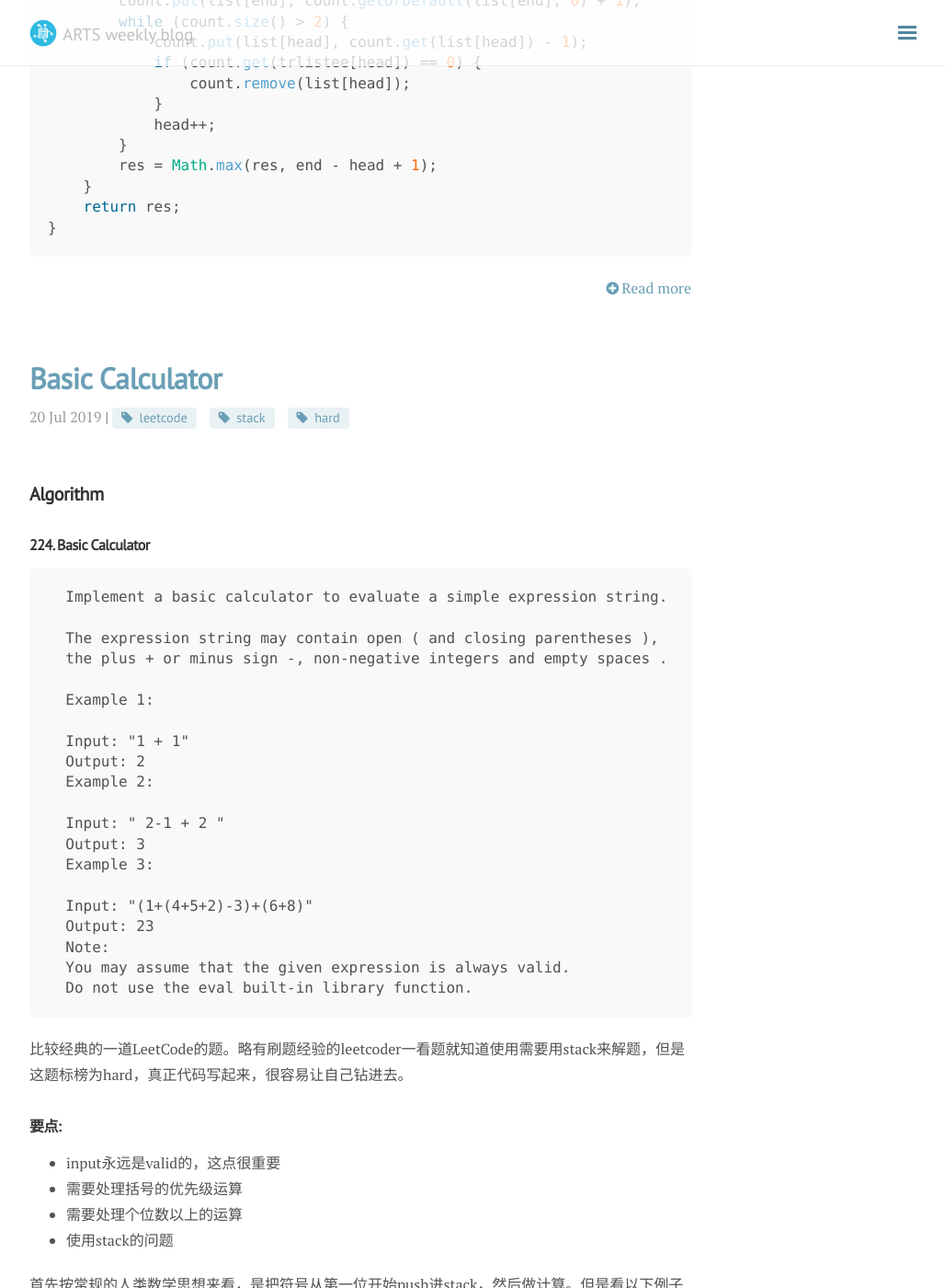
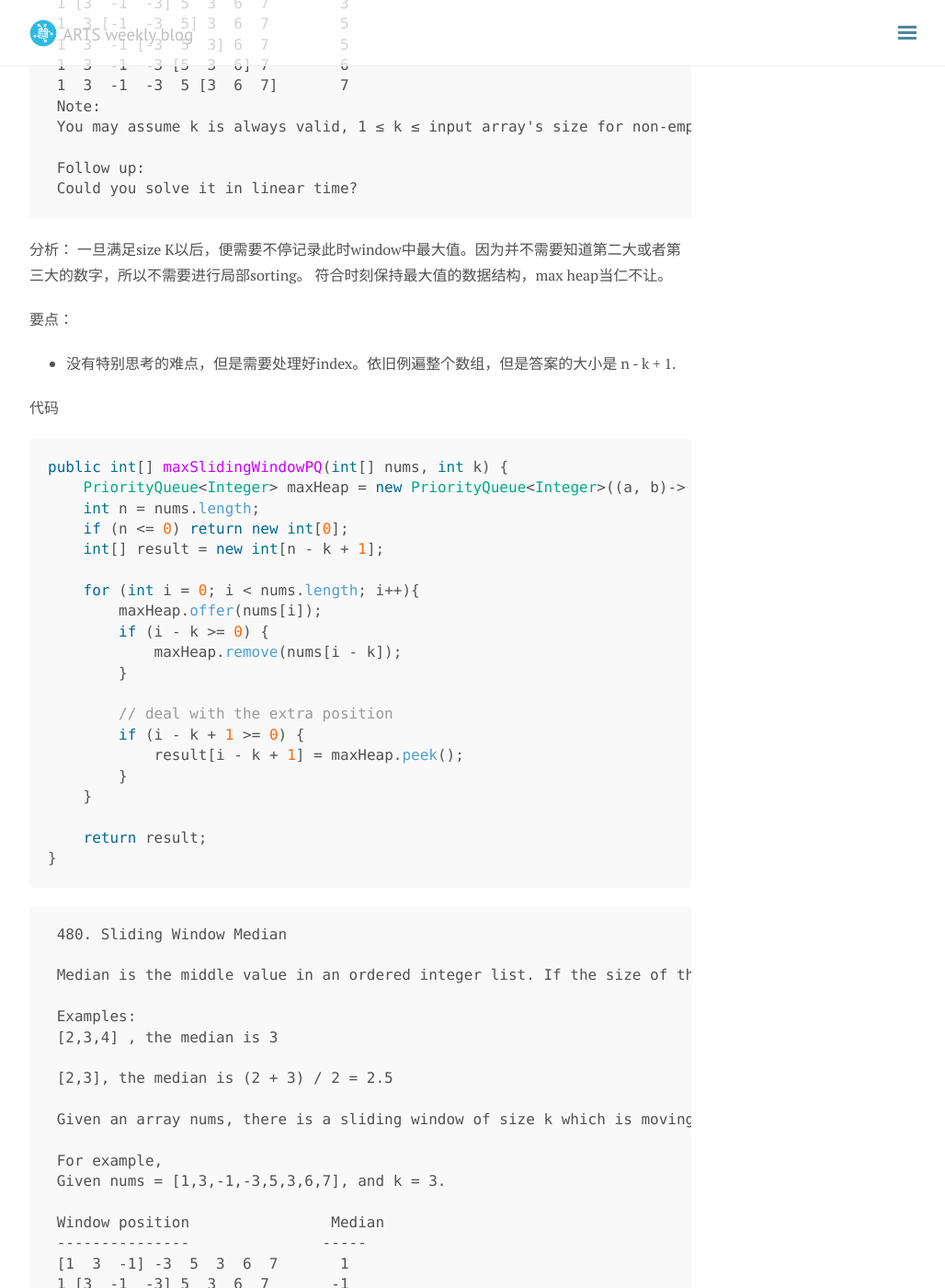
Before and after one commit to YiYeHuang/arts-tech-blog, a Jekyll site: the page built from blog/index.html, in a window 1280 px wide and 1400 px high, scrolled down 4031 px. Shown: the whole window at 92% size, without its empty margins (248-1276 px from the left). Built offline with Jekyll 4.4.1, drawn with Linux system fonts in a browser that asks for light colours; nearby versions of some CDN libraries; the list of posts is cut into pages by our own code; some of the changed text lies outside the part shown.

Commit message:
update new post

````diff
--- /dev/null
+++ b/_posts/2020-08-21-algo-sliding-questions2.md
@@ -0,0 +1,232 @@
+---
+layout: post
+title:  "Dynamic sliding questions - part 2"
+date:   2019-08-21 15:59:53 -0700
+categories: algorithm
+tag: [leetcode, priority queue, slidingWindow, hard]
+---
+
+[Continue from part 1:](/algorithm/2019/08/18/sliding-questions1)
+## Algorithm
+
+Max heap和Min heap解体系列（土味名：大顶堆，小顶堆）
+max heap与 min heap的构成使用了heap sort, 进推出推的速度都能达到O(logN)适用面非常广
+第K大，第K小，第K频繁，第K近, 第K XXX, Merge K list都可以使用。
+
+本篇博客主要分析heap在sliding题中的应用。
+
+```test
+ 239. Sliding Window Maximum
+
+ Given an array nums, there is a sliding window of size k which is moving from the very left of the array to the very right. You can only see the k numbers in the window. Each time the sliding window moves right by one position. Return the max sliding window.
+
+ Example:
+
+ Input: nums = [1,3,-1,-3,5,3,6,7], and k = 3
+ Output: [3,3,5,5,6,7]
+ Explanation:
+
+ Window position                Max
+ ---------------               -----
+ [1  3  -1] -3  5  3  6  7       3
+ 1 [3  -1  -3] 5  3  6  7        3
+ 1  3 [-1  -3  5] 3  6  7        5
+ 1  3  -1 [-3  5  3] 6  7        5
+ 1  3  -1  -3 [5  3  6] 7        6
+ 1  3  -1  -3  5 [3  6  7]       7
+ Note:
+ You may assume k is always valid, 1 ≤ k ≤ input array's size for non-empty array.
+
+ Follow up:
+ Could you solve it in linear time?
+ ```
+
+分析：
+一旦满足size K以后，便需要不停记录此时window中最大值。因为并不需要知道第二大或者第三大的数字，所以不需要进行局部sorting。
+符合时刻保持最大值的数据结构，max heap当仁不让。
+
+要点：
+- 没有特别思考的难点，但是需要处理好index。依旧例遍整个数组，但是答案的大小是 n - k + 1.
+
+代码
+```java
+public int[] maxSlidingWindowPQ(int[] nums, int k) {
+    PriorityQueue<Integer> maxHeap = new PriorityQueue<Integer>((a, b)-> b - a);
+    int n = nums.length;
+    if (n <= 0) return new int[0];
+    int[] result = new int[n - k + 1];
+
+    for (int i = 0; i < nums.length; i++){
+        maxHeap.offer(nums[i]);
+        if (i - k >= 0) {
+            maxHeap.remove(nums[i - k]);
+        }
+
+        // deal with the extra position
+        if (i - k + 1 >= 0) {
+            result[i - k + 1] = maxHeap.peek();
+        }
+    }
+
+    return result;
+}
+```
+
+```text
+ 480. Sliding Window Median
+
+ Median is the middle value in an ordered integer list. If the size of the list is even, there is no middle value. So the median is the mean of the two middle value.
+
+ Examples:
+ [2,3,4] , the median is 3
+
+ [2,3], the median is (2 + 3) / 2 = 2.5
+
+ Given an array nums, there is a sliding window of size k which is moving from the very left of the array to the very right. You can only see the k numbers in the window. Each time the sliding window moves right by one position. Your job is to output the median array for each window in the original array.
+
+ For example,
+ Given nums = [1,3,-1,-3,5,3,6,7], and k = 3.
+
+ Window position                Median
+ ---------------               -----
+ [1  3  -1] -3  5  3  6  7       1
+ 1 [3  -1  -3] 5  3  6  7       -1
+ 1  3 [-1  -3  5] 3  6  7       -1
+ 1  3  -1 [-3  5  3] 6  7       3
+ 1  3  -1  -3 [5  3  6] 7       5
+ 1  3  -1  -3  5 [3  6  7]      6
+ Therefore, return the median sliding window as [1,-1,-1,3,5,6].
+
+ Note:
+ You may assume k is always valid, ie: k is always smaller than input array's size for non-empty array.
+```
+
+找median难度上了一整个台阶，map不好用，max heap也不好用。
+
+分析：
+- max heap 保持最大值在最顶
+- min heap 保持最小值在最顶
+- 找median需要数列保持sorted状态，如果是单数数列取中间，偶数数列中间两个值
+
+如果能保持max heap和min heap的大小相差最大为一，那么就完全符合以上条件。
+单数：max heap or min heap pop
+偶数：(mean heap pop + min heap pop) / 2
+
+主要设计：
+
+```java
+
+// length always n/2
+private PriorityQueue<Integer> minHeap = new PriorityQueue<Integer>((a, b)-> a - b);
+// length always n/2 or n/2 + 1
+private PriorityQueue<Integer> maxHeap = new PriorityQueue<Integer>((a, b)-> b - a);
+
+public void addNum(int num) {
+    // for the very first time, insert into min heap first, no rebalance
+    if (minHeap.isEmpty()) {
+        minHeap.offer(num);
+        return;
+    } else if (minHeap.peek() <= num) {
+        minHeap.offer(num);
+    } else {
+        maxHeap.offer(num);
+    }
+    rebalance();
+}
+
+public void remove(int n) {
+    // min heap, min is at top, n is in min heap
+    if (minHeap.peek() <= n) {
+        // means max part needs to cut of one
+        minHeap.remove(n);
+    } else {
+        maxHeap.remove(n);
+    }
+    rebalance();
+}
+
+public void rebalance() {
+    if (minHeap.size() > maxHeap.size()) {
+        maxHeap.offer(minHeap.poll());
+    } else if (maxHeap.size() > minHeap.size()) {
+        minHeap.offer(maxHeap.poll());
+    }
+}
+
+```
+
+- min heap 起手push
+- 第二个push
+    - 小于第一个值，进max heap, 不需rebalance.
+    - 大于第一个值，进min heap, rebalance以后进max heap.
+- 第三个push
+    - 小于min heap顶，进max heap, rebalance后进min heap.
+    - 大于min heap顶，进min heap, rebalance以后进max heap.
+- 第nnnnnn个以后
+
+如此就保持了两个heap的平衡, 最后，选median就很简单了。
+
+代码
+```java
+
+private PriorityQueue<Integer> minHeap = new PriorityQueue<Integer>((a, b)-> a - b);
+private PriorityQueue<Integer> maxHeap = new PriorityQueue<Integer>((a, b)-> b - a);
+
+public double[] medianSlidingWindow(int[] nums, int k) {
+    int n = nums.length;
+    if (n <= 0) return new double[0];
+    double[] result = new double[n - k + 1];
+
+    for (int i = 0; i < nums.length; i++){
+        addNum(nums[i]);
+        if (i - k >= 0) {
+            remove(nums[i - k]);
+        }
+
+        // deal with the extra position
+        if (i - k + 1 >= 0) {
+            result[i - k + 1] = findMedian();
+        }
+    }
+
+    return result;
+}
+
+public void addNum(int num) {
+    if (minHeap.isEmpty()) {
+        minHeap.offer(num);
+        return;
+    } else if (minHeap.peek() <= num) {
+        minHeap.offer(num);
+    } else {
+        maxHeap.offer(num);
+    }
+    rebalance();
+}
+
+public double findMedian() {
+    if (minHeap.size() == maxHeap.size())
+        return (minHeap.peek()/ 2.0 + maxHeap.peek()/ 2.0) ;
+    else
+        return minHeap.peek();
+}
+
+public void remove(int n) {
+    // min heap, min is at top, n is in min heap
+    if (minHeap.peek() <= n) {
+        // means max part needs to cut of one
+        minHeap.remove(n);
+    } else {
+        maxHeap.remove(n);
+    }
+    rebalance();
+}
+
+public void rebalance() {
+    if (minHeap.size() > maxHeap.size()) {
+        maxHeap.offer(minHeap.poll());
+    } else if (maxHeap.size() > minHeap.size()) {
+        minHeap.offer(maxHeap.poll());
+    }
+}
+```
--- /dev/null
+++ b/_posts/2021-08-25-tips-microservice-monitoring-p1.md
@@ -0,0 +1,89 @@
+---
+layout: post
+title:  "Monitoring in micriservices with spring boot- part 1"
+date:   2019-08-25 15:59:53 -0700
+categories: tips
+tag: [spring boot,microservice,monitoring,elasticsearch]
+---
+
+## Tips
+微服务的环境下，整合整个服务的log和metrics是极为重要也是很有难度的任务。
+spring boot cloud原生环境下，借助zuul gateway做所有service的routing, 可以加上sleuth和zipkin做到整合log，并且借助tracing Id来debug整个pipeline。
+这篇博客讲解的比较清楚: [链接](https://windmt.com/2018/04/24/spring-cloud-12-sleuth-zipkin/)
+
+如果使用service mash，Spring boot原生的service就会有些吃不开。
+一下是自己工作中的一些tips。
+FileBeat + logStash + elasticsearch是一套比较标的业界log处理架构。
+
+![LogWithElasticSearch](/public/img/LogArch1.png)
+使用filebeat的好处是在服务治理的时候，可以把filebeat作为daemon service. (比如用kubernetes可以每一个pod设立一个filebeat)
+
+在做filebeat config yml的时候，只需要declear provider type是docker, file beat就是读取docker console上print的log， 并发到logstash; logstash进elasticsearch。
+```yml
+output:
+  logstash:
+    hosts: ["${LOGSTASH_URL}"]
+    # Disable pipelining and set ttl value to stop "connection reset by peer" errors - https://www.pivotaltracker.com/story/show/163806665
+    pipelining: 0
+    ttl: 60s
+
+filebeat.modules:
+  - module: nginx
+  - module: logstash
+
+filebeat.autodiscover:
+  providers:
+  - type: docker
+    # Set cleanup_timeout to provide file harvester time to capture shutdown logs - https://www.pivotaltracker.com/story/show/163340250
+    cleanup_timeout: 120s
+```
+这套流程处理log十分的有用高效，然而处理metics的效率非常低，公司内部设立grafana board的时候建立了几个dash board, 为了博取数据，不得不用ragex去elasticsearch query了不少log, 当选取的dash board日期范围太大的时候，尝尝grafana container无响应。而且使用这个架构，开发的时候会log很多敏感的数据在log中，安全和debug都会有问题。
+```json
+grafana board config example
+{
+    "datasource": "$environment",
+    "enable": false,
+    "hide": false,
+    "iconColor": "#F2CC0C",
+    "name": "Large Fos Syncs",
+    "query": "service_name: \"example-service\" AND short_message.keyword: /.* Starting update for company to process [0-9]{4,} updates .*/",
+    "showIn": 0,
+    "tagsField": "tenantIdCode",
+    "textField": "short_message"
+}
+```
+
+在整体服务升级到spring boot 2.0以后，metrics的架构慢慢向orometheus靠拢。
+每一个application下开启了一个micrometer的端口，从push metrics改进到prometheus主动poll数据。
+![LogWithElasticSearch](/public/img/LogArch2.png)
+
+Mvn dependency
+```xml
+<dependency>
+  <groupId>io.micrometer</groupId>
+  <artifactId>micrometer-registry-prometheus</artifactId>
+</dependency>
+```
+
+application yml部分
+```yml
+# Labels to enable prometheus scraping for metricbeat
+LABEL prometheus.scrape="true"
+LABEL prometheus.url="/actuator/prometheus"
+LABEL prometheus.port="8081"
+```
+
+最后，在数据使用段，可以使用prometheus自带的UI，或者grafana都行。
+另外提的是，elasticsearch也支持mircometer, 可以用这个端口提取数据，所以这个改动并不会伤筋动骨，可以缓慢递进到新的dash board
+
+唯一的“缺点”是，code里需要inject MeterRegistry，在关键的节点push进数据。
+
+Timer example
+```java
+MeterRegistry registry = new SimpleMeterRegistry();
+List<String> list = new ArrayList<>(4);
+
+Gauge gauge = Gauge
+  .builder("cache.size", list, List::size)
+  .register(registry);
+```
````
Also changed, not shown: _posts/2019-07-22-tips-onCall1.md (+1 -1 lines), _posts/2019-08-18-algo-sliding-questions1.md (renamed from _posts/2019-08-18-sliding-questions1.md, +1 -0 lines), public/img/LogArch1.png (added), public/img/LogArch2.png (added).
